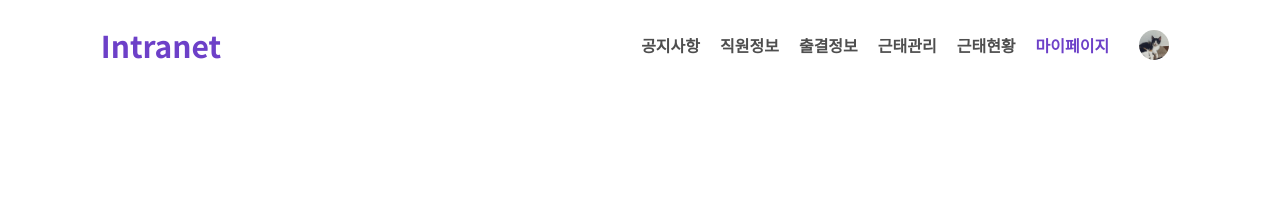
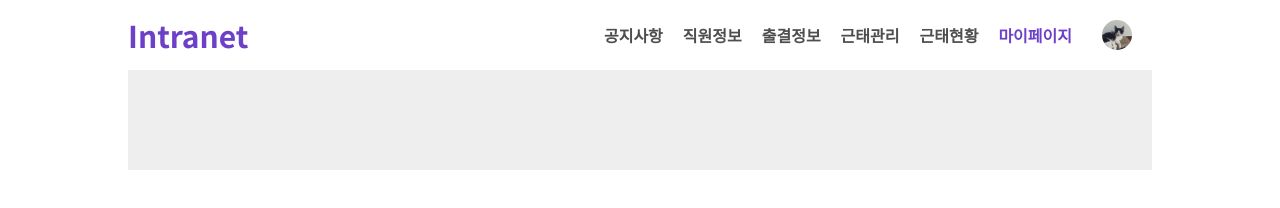
Before and after one commit to Fastcampus-Toy5/ToyProject, a website built with Vite: page src/header/index.html in a window 1280 px wide. Built offline with nearby package versions, Linux system fonts and the light colour scheme.

Commit message:
fix) css 수정

```diff
--- a/src/header/style.css
+++ b/src/header/style.css
@@ -1,29 +1,29 @@
 @import url('https://fonts.googleapis.com/css2?family=Noto+Sans+KR:wght@100..900&display=swap');
+
+:root {
+    --container-width: 80%
+}
 
 body {
     margin: 0;
     font-family: "Noto Sans KR", sans-serif;
-    display: flex;
-    flex-direction: column;
-    background-color: #fff;
-    align-items: center;
-    justify-content: center;
+}
+
+a {
+    text-decoration: none;
 }
 
 header {
     display: flex;
-    flex-direction: row;
     align-items: center;
     justify-content: space-between;
-    margin: 10px 20px;
+    width: var(--container-width);
+    margin: 0 auto;
 }
 
 .logo {
     font-weight: bold;
-    padding: 10px;
-    margin-right: 200px;
     font-size: 30px;
-    text-align: center;
     color: #6d40c8;
 }
 
@@ -31,11 +31,10 @@ nav {
     display: flex;
     align-items: center;
     justify-content: center;
-    margin-left: 200px;
+    margin-left: auto;
 }
 
 nav a {
-    text-decoration: none;
     color: #4e4e4e;
     margin: 0 10px;
     font-size: 16px;
@@ -52,3 +51,13 @@ nav img {
     height: 30px;
     margin: 20px;
 }
+
+main {
+    width: var(--container-width);
+    margin: 0 auto;
+}
+
+section {
+    height: 100px;
+    background-color: #eee;
+}
```
